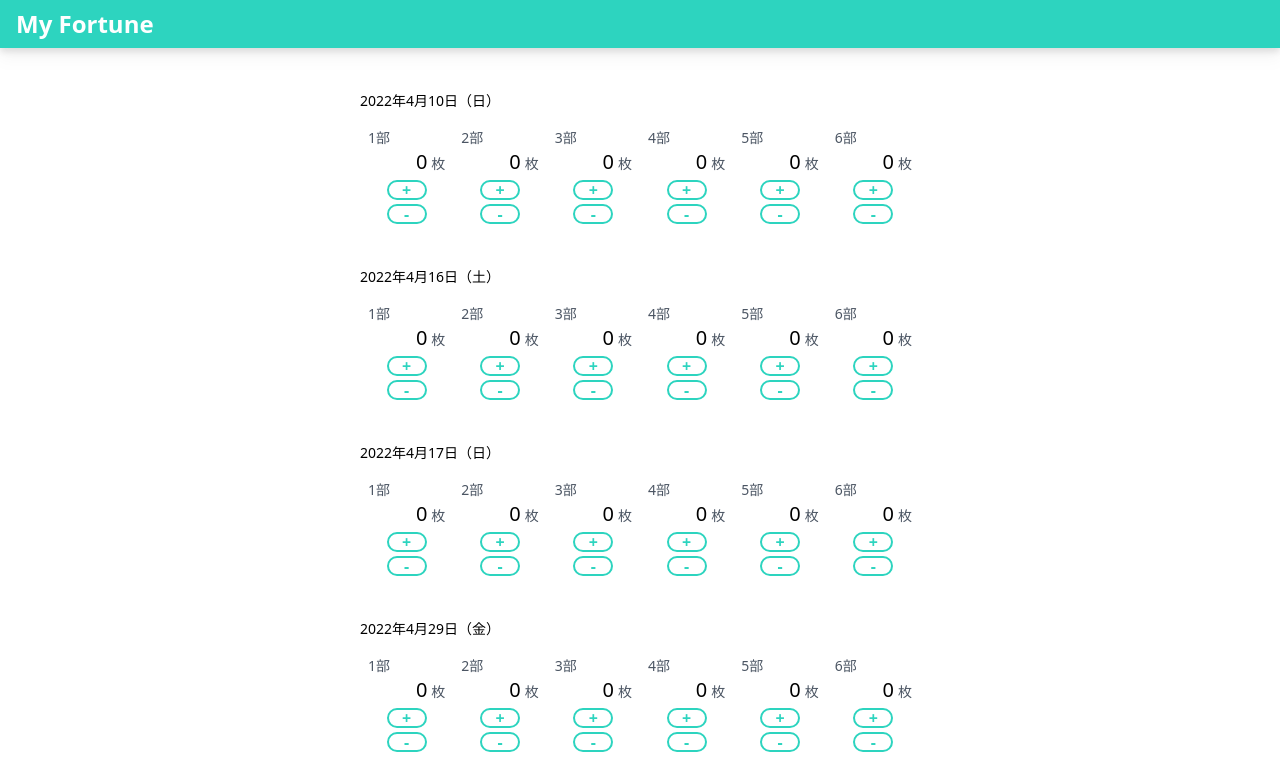
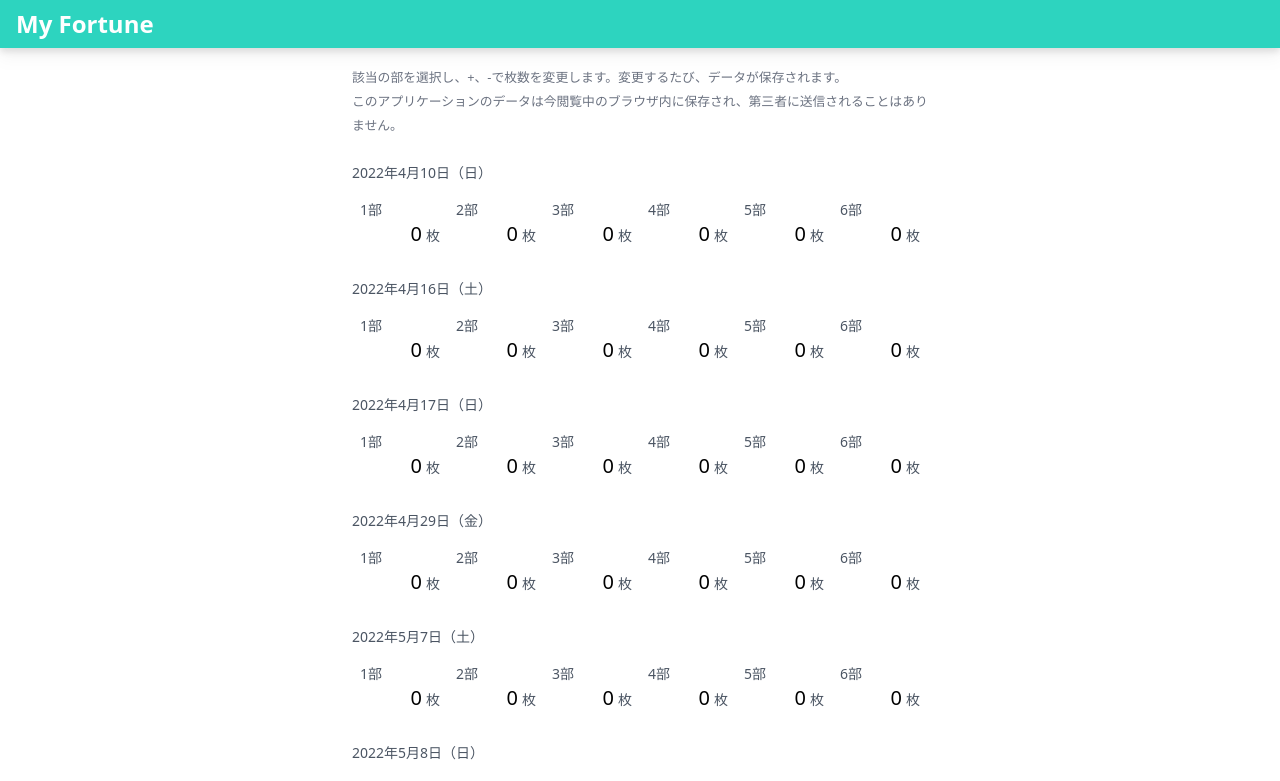
Before and after one commit to nilwurtz/myFortune, a Preact app: page / in a window 1280 px wide. Shown: the top 781 px of the page. Built offline with nearby package versions, Linux system fonts and the light colour scheme.

Commit message:
:tada: change number from under button section!

```diff
--- a/src/app.tsx
+++ b/src/app.tsx
@@ -3,14 +3,15 @@ import { IndexPage } from "@/components/pages/index";
 import { Header } from "@/components/templates/header";
 import { APP_NAME } from "@/lib/config";
 import { Footer } from "@/components/templates/footer";
+import { PageLayout } from "@/components/templates/pageLayout";
 
 export const App: FunctionComponent = () => {
   return (
     <>
       <Header title={APP_NAME} />
-      <main>
+      <PageLayout>
         <IndexPage />
-      </main>
+      </PageLayout>
       <Footer />
     </>
   );
--- a/src/components/atoms/buttons.tsx
+++ b/src/components/atoms/buttons.tsx
@@ -17,7 +17,7 @@ const BaseButton: FunctionComponent<Omit<JSX.HTMLAttributes<HTMLButtonElement>,
 ) => {
   return (
     <button
-      className="h-5 w-10 flex items-center text-center justify-center rounded-xl bg-white text-teal-400 border-2 border-teal-400 font-semibold"
+      className="h-10 w-20 flex items-center text-center justify-center rounded-xl bg-white text-teal-400 border-2 text-xl border-teal-400 font-bold"
       {...props}
     >
       {props.children}
--- a/src/components/atoms/fullYear.tsx
+++ b/src/components/atoms/fullYear.tsx
@@ -5,7 +5,7 @@ type Props = EventDate;
 
 export const FullYear: FunctionalComponent<Props> = (props) => {
   return (
-    <span className="text-sm">
+    <span className="text-sm text-gray-600">
       <span>{props.year}年</span>
       <span>{props.month}月</span>
       <span>{props.date}日</span>
--- /dev/null
+++ b/src/components/pages/index/features/meetsButtons.tsx
@@ -0,0 +1,32 @@
+import { FunctionComponent } from "preact";
+import { useContext } from "preact/hooks";
+import { MeetsTableContext } from "@/components/pages/index/index";
+import { AddButton, SubButton } from "@/components/atoms/buttons";
+
+export const MeetsButtons: FunctionComponent = () => {
+  const { selectedGreet, dispatch } = useContext(MeetsTableContext);
+  if (selectedGreet === null) return null;
+
+  return (
+    <div className="w-screen px-4 py-2 bg-white border border-t h-16 drop-shadow-lg">
+      <div className="flex flex-center justify-center h-full px-4">
+        <div className="flex-1 max-w-xl flex flex-row justify-evenly items-center">
+          <div>
+            <AddButton
+              onClick={() =>
+                dispatch({ type: "add", date: selectedGreet, part: selectedGreet.part })
+              }
+            />
+          </div>
+          <div>
+            <SubButton
+              onClick={() =>
+                dispatch({ type: "sub", date: selectedGreet, part: selectedGreet.part })
+              }
+            />
+          </div>
+        </div>
+      </div>
+    </div>
+  );
+};
--- a/src/components/pages/index/features/meetsTable.tsx
+++ b/src/components/pages/index/features/meetsTable.tsx
@@ -1,10 +1,10 @@
-import { AddButton, SubButton } from "@/components/atoms/buttons";
 import { FullYear } from "@/components/atoms/fullYear";
 import { EventDate, GreetParts } from "@/lib/events";
 import { MeetState, GreetState } from "@/reducers/meets";
 import { FunctionComponent } from "preact";
-import { useContext } from "preact/hooks";
+import { useContext, useEffect, useState } from "preact/hooks";
 import { MeetsTableContext } from "@/components/pages/index/index";
+import { isSameEventDate } from "@/lib/meets";
 
 export const MeetsTable: FunctionComponent = () => {
   const { meets } = useContext(MeetsTableContext);
@@ -22,7 +22,7 @@ type MeetProps = MeetState;
 
 const Meet: FunctionComponent<MeetProps> = (props) => {
   return (
-    <div className="mb-6 last:mb-0">
+    <div className="mb-2 last:mb-0">
       <div className="py-2">
         <FullYear
           year={props.date.year}
@@ -47,28 +47,41 @@ type GreetProps = {
 };
 
 const Greet: FunctionComponent<GreetProps> = (props) => {
-  const { dispatch } = useContext(MeetsTableContext);
+  const { selectedGreet, setSelectedGreet } = useContext(MeetsTableContext);
+  const [selected, setSelected] = useState(false);
+
+  const onClickHandler = () => {
+    if (
+      selectedGreet &&
+      isSameEventDate(selectedGreet, props.date) &&
+      selectedGreet.part === props.part
+    ) {
+      setSelectedGreet(null);
+    } else {
+      setSelectedGreet({ ...props.date, part: props.part });
+    }
+  };
+
+  useEffect(() => {
+    if (
+      selectedGreet !== null &&
+      isSameEventDate(selectedGreet, props.date) &&
+      selectedGreet.part === props.part
+    ) {
+      setSelected(true);
+    } else {
+      setSelected(false);
+    }
+  }, [selectedGreet, props.part, props.date]);
 
   return (
-    <div className="flex-1">
+    <div className={`flex-1${selected ? " bg-gray-100" : ""}`} onClick={onClickHandler}>
       <div className="p-2">
         <div className="text-sm text-gray-600">{props.part}部</div>
         <div className="mb-1 text-right">
           <span className="text-xl">{props.greet.elected}</span>
           <span className="ml-1 text-sm text-gray-600">枚</span>
         </div>
-        <div className="flex flex-col justify-center items-center">
-          <div className="mb-1">
-            <AddButton
-              onClick={() => dispatch({ type: "add", part: props.part, date: props.date })}
-            />
-          </div>
-          <div>
-            <SubButton
-              onClick={() => dispatch({ type: "sub", part: props.part, date: props.date })}
-            />
-          </div>
-        </div>
       </div>
     </div>
   );
--- a/src/components/pages/index/index.tsx
+++ b/src/components/pages/index/index.tsx
@@ -2,38 +2,48 @@ import { createContext, FunctionComponent } from "preact";
 import { MeetsTable } from "@/components/pages/index/features/meetsTable";
 import { Action, initialMeetsState, meetsReducer, MeetsState } from "@/reducers/meets";
 import { useMeets } from "@/hooks/useMeets";
-import { StateUpdater, useEffect, useState } from "preact/hooks";
-import { EventDate } from "@/lib/events";
+import { StateUpdater, useState } from "preact/hooks";
+import { EventDate, GreetParts } from "@/lib/events";
+import { MeetsButtons } from "@/components/pages/index/features/meetsButtons";
 
 // eslint-disable-next-line no-unused-vars
 type Dispatch = (_: Action) => void;
+type SelectedGreet = EventDate & { part: GreetParts };
 type MeetsTableContextType = {
-  selectedDate: EventDate | null;
-  setSelectedDate: StateUpdater<EventDate | null>;
+  selectedGreet: SelectedGreet | null;
+  setSelectedGreet: StateUpdater<SelectedGreet | null>;
   meets: MeetsState;
   dispatch: Dispatch;
 };
 export const MeetsTableContext = createContext<MeetsTableContextType>({
-  selectedDate: null,
-  setSelectedDate: () => {},
+  selectedGreet: null,
+  setSelectedGreet: () => {},
   meets: initialMeetsState,
   dispatch: () => {},
 });
 
 export const IndexPage: FunctionComponent = () => {
   const [meets, dispatch] = useMeets(meetsReducer, initialMeetsState);
-  const [selectedDate, setSelectedDate] = useState<EventDate | null>(null);
+  const [selectedGreet, setSelectedGreet] = useState<SelectedGreet | null>(null);
 
   return (
-    <MeetsTableContext.Provider value={{ selectedDate, setSelectedDate, meets, dispatch }}>
-      <div className="flex flex-center justify-center">
-        <div className="flex-1 max-w-xl">
-          <section>
-            <div className="py-8 px-2">
-              <MeetsTable />
+    <MeetsTableContext.Provider value={{ selectedGreet, setSelectedGreet, meets, dispatch }}>
+      <div className="px-2">
+        <div className="flex flex-center justify-center">
+          <div className="flex-1 max-w-xl">
+            <div className="py-4">
+              <small>
+                該当の部を選択し、+、-で枚数を変更します。変更するたび、データが保存されます。
+                <br />
+                このアプリケーションのデータは今閲覧中のブラウザ内に保存され、第三者に送信されることはありません。
+              </small>
             </div>
-          </section>
+            <MeetsTable />
+          </div>
         </div>
+      </div>
+      <div className="fixed bottom-0 right-0 left-0">
+        <MeetsButtons />
       </div>
     </MeetsTableContext.Provider>
   );
--- a/src/components/templates/footer.tsx
+++ b/src/components/templates/footer.tsx
@@ -3,7 +3,7 @@ import { FunctionComponent } from "preact";
 export const Footer: FunctionComponent = () => {
   return (
     <footer>
-      <div className="container py-8 mx-auto bg-gray-100 flex justify-center">
+      <div className="py-8 mx-auto bg-gray-100 flex justify-center">
         <div className="contents">
           <small className="text-gray-400">
             created by <a className="text-blue-300">@apollo46g</a>
--- /dev/null
+++ b/src/components/templates/pageLayout.tsx
@@ -0,0 +1,5 @@
+import { FunctionalComponent } from "preact";
+
+export const PageLayout: FunctionalComponent = (props) => {
+  return <main className="min-h-screen">{props.children}</main>;
+};
--- a/src/index.scss
+++ b/src/index.scss
@@ -12,6 +12,9 @@ h3 {
 a {
   @apply text-blue-500;
 }
+small {
+  @apply text-gray-500;
+}
 
 @import 'tailwindcss/components';
 @import 'tailwindcss/utilities';
```
